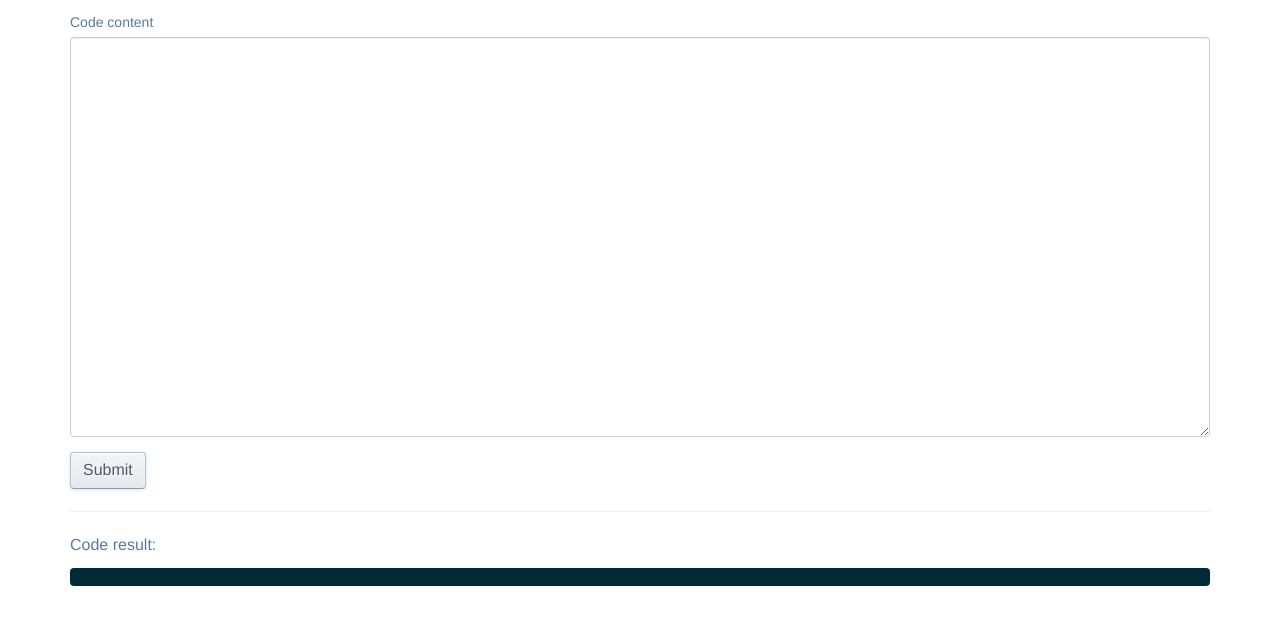
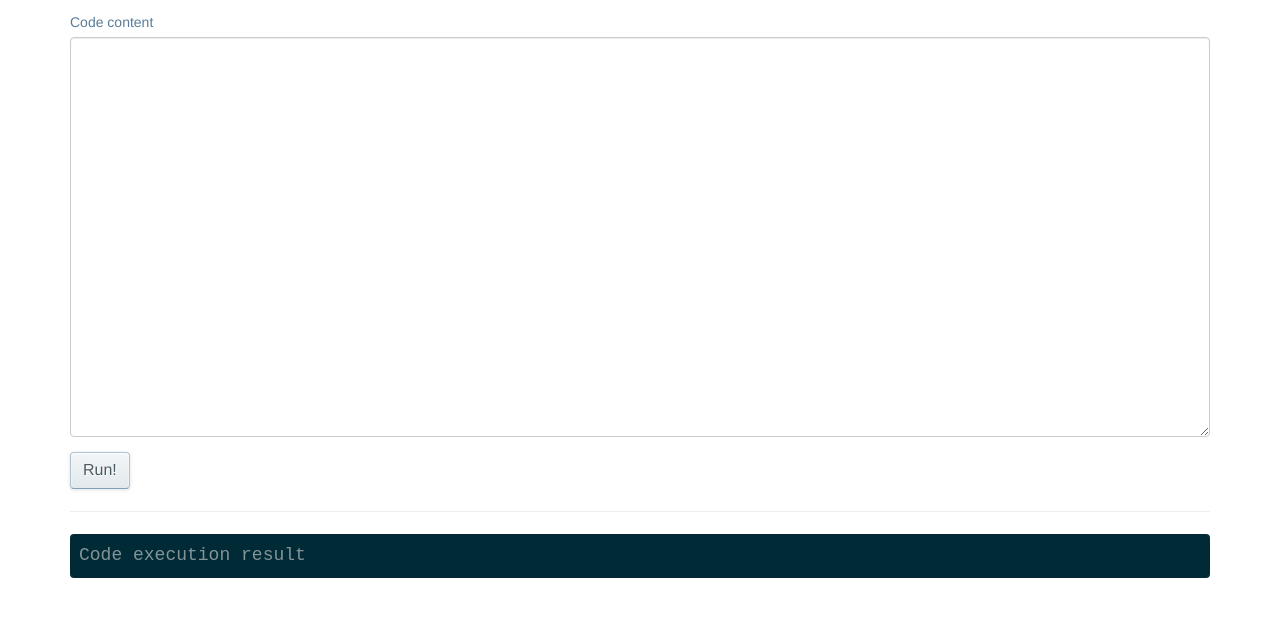
Before and after one commit to tyrchen/coderunnerd, a plain HTML site: page webclient/index.html in a window 1280 px wide. Shown: the part 142-766 px from the top of the page. Drawn offline with Linux system fonts and the light colour scheme; a web font is replaced by a local one.

Commit message:
make the client code more flexible

```diff
--- a/webclient/assets/js/coderunner.js
+++ b/webclient/assets/js/coderunner.js
@@ -1,28 +1,55 @@
-function CodeRunner(wsuri, parent) {
+(function ( $ ) {
+    var defaults = {
+        wsuri: '',
+        button: '<button class="coderunner-btn btn btn-default">Run!</button>',
+        result: '<hr/><pre class="result"><code class="coderunner-result hljs ">Code execution result</code></pre>',
+        buttonSelector: '.coderunner-btn',
+        resultSelector: '.coderunner-result',
+        contentSelector: '.coderunner-content',
+        parentSelector: 'div.coderunner',
+        buttonContainer: 'pre',
+        codeContainer: 'code'
+    }
+
+    var attached = false;
+
+
+
+    $.CodeRunner  = function(options) {
+        $.extend(defaults, options);
+    }
+
+    $.fn.CodeRunner = function() {
+        if (attached) return this;
+
+        var $parent, $btn;
         var sock = null;
 
-    initWebsocket();
+        // append nodes
+        this.filter(defaults.parentSelector).append(defaults.result);
+        $(defaults.buttonContainer, this).append(defaults.button);
+        $(defaults.codeContainer, this).addClass(defaults.contentSelector)
 
-    var $coderunner = $('.coderunner');
-    var $parent;
+        $btn = $(defaults.buttonSelector);
 
-    $coderunner.on('click', function(e) {
-        $parent = $(this).closest(parent);
-        var $content = $('.coderunner-content', $parent);
-        var suffix = $coderunner.attr('suffix');
+        $btn.on('click', function() {
+            $parent = $(this).closest(defaults.parentSelector);
+            var $content = $(defaults.contentSelector, $parent);
+            var suffix = $content.attr('suffix');
             var content = $content.text() || $content.val();
             send({'Suffix': suffix, 'Content': content});
             return false;
         });
 
+        initWebsocket(defaults.wsuri);
+
         function send(data) {
             var msg = JSON.stringify(data);
             sock.send(msg);
-
         };
 
-    function initWebsocket() {
-        sock = new ReconnectingWebSocket(wsuri);
+        function initWebsocket(wsuri) {
+            sock = new ReconnectingWebSocket(defaults.wsuri);
 
             sock.onopen = function() {
                 console.log("connected to " + wsuri);
@@ -35,7 +62,11 @@ function CodeRunner(wsuri, parent) {
             sock.onmessage = function(e) {
                 console.log("message received: " + e.data);
                 var data = JSON.parse(e.data);
-            $('.coderunner-result', $parent).text(data.Content);
+                $(defaults.resultSelector, $parent).text(data.Content);
             }
         }
-}
+        return this;
+    };
+
+
+}( jQuery ));
--- a/webclient/index.html
+++ b/webclient/index.html
@@ -10,6 +10,7 @@
 <body>
     <div class="container">
         <h1>Code runner tester</h1>
+        <div class="coderunner">
             <form role="form">
               <div class="form-group">
                 <label for="suffix">Code suffix</label>
@@ -22,11 +23,9 @@
                 <label for="content">Code content</label>
                 <textarea name="content" class="form-control coderunner-content" style="height: 400px"></textarea>
               </div>
-          <button type="submit" class="btn btn-default coderunner" suffix="go" name="run" id="run">Submit</button>
+
             </form>
-        <hr/>
-        <p>Code result:</p>
-        <pre><code class="coderunner-result"></code></pre>
+        </div>
     </div>
 
     <script src="assets/js/jquery.min.js"></script>
@@ -36,9 +35,15 @@
     <script language="javascript">
         $(function() {
             $('select[name="suffix"]').on('change', function() {
-                $('.coderunner').attr('suffix', $('select[name="suffix"]').val());
+                $('.coderunner-content').attr('suffix', $('select[name="suffix"]').val());
             });
-            CodeRunner("ws://" + window.location.hostname + ":8211/", "form");
+            $.CodeRunner({
+                wsuri: "ws://" + window.location.hostname + ":8211/",
+                buttonContainer: 'form',
+                codeContainer: 'textarea'
+
+            })
+            $('div.coderunner').CodeRunner();
         })
     </script>
 </body>
```
Lines whose indentation alone changed are shown as unchanged.
